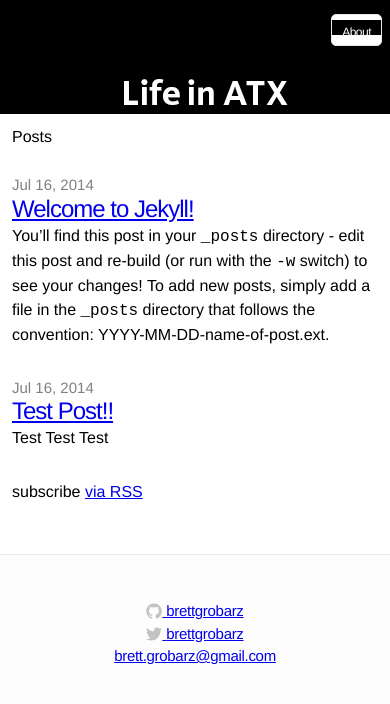
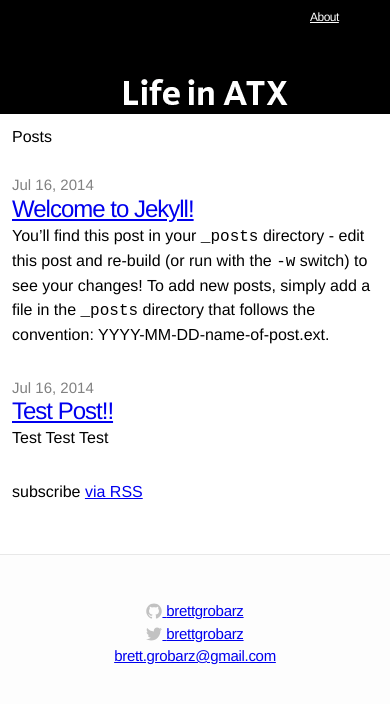
Before and after one commit to brettgrobarz/brettgrobarz.github.io, a Jekyll site: the page built from index.html, in a window 390 px wide and 900 px high. Shown: the top 704 px of the window. Built offline with Jekyll 4.4.1, drawn with Linux system fonts in a browser that asks for light colours.

Commit message:
still tweaking

```diff
--- a/css/main.css
+++ b/css/main.css
@@ -416,7 +416,7 @@ a:visited { color: #205caa; }*/
 
   .wrap { padding: 0 12px; }
 
-  .site-nav {
+ /* .site-nav {
     position: fixed;
     z-index: 10;
     top: 14px; right: 8px;
@@ -425,7 +425,7 @@ a:visited { color: #205caa; }*/
     -moz-border-radius: 5px;
     border-radius: 5px;
     border: 1px solid #e8e8e8;
-  }
+  }*/
 
   .site-nav .menu-icon {
     display: block;
```
